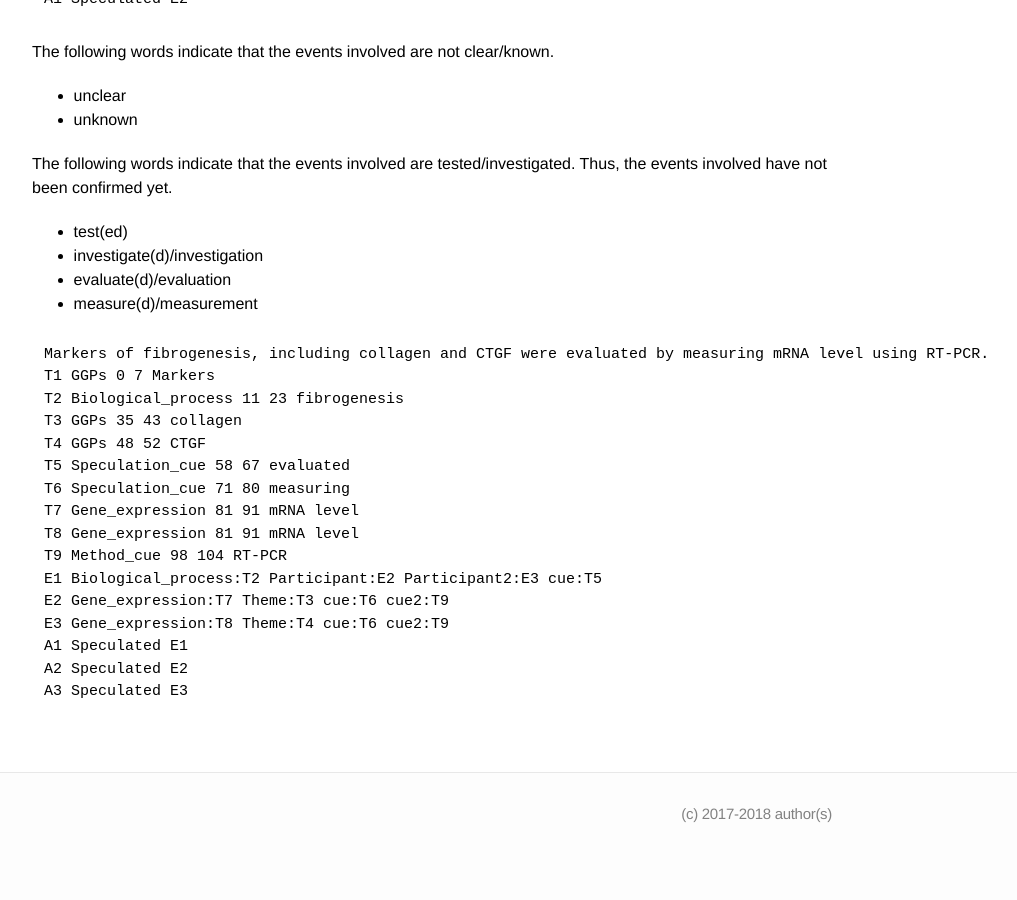
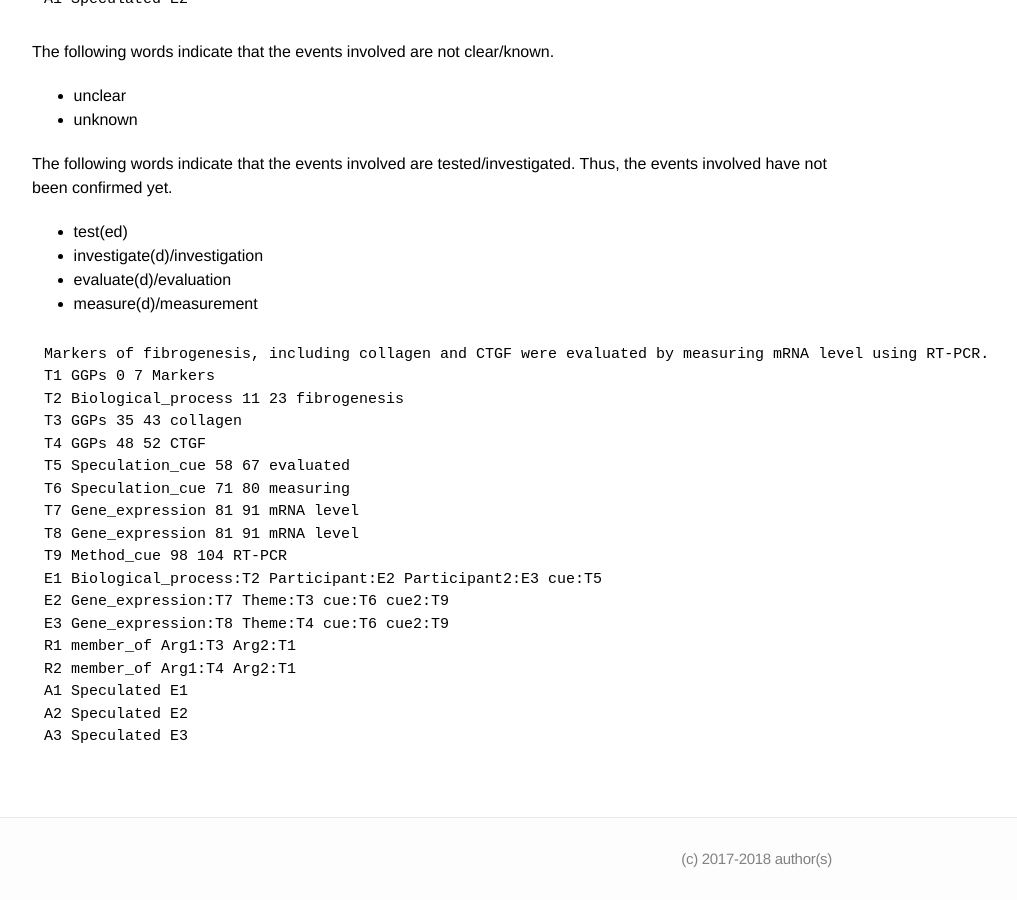
Before and after one commit to ezcatdb/molbiol_lung_corpus-guidelines, a Jekyll site: the page built from _entity/Speculation_cue.md, in a window 1280 px wide and 900 px high, scrolled down 863 px. Shown: the whole window, without its empty margins (208-1225 px from the left). Built offline with Jekyll 4.4.1, drawn with Linux system fonts in a browser that asks for light colours; before the commit the page ends 1718 px from its top, so only the background shows below that.

Commit message:
correction of sample sentence in _entity/Speculation_cue.md

```diff
--- a/_entity/Speculation_cue.md
+++ b/_entity/Speculation_cue.md
@@ -63,6 +63,8 @@ T9 Method_cue 98 104 RT-PCR
 E1 Biological_process:T2 Participant:E2 Participant2:E3 cue:T5
 E2 Gene_expression:T7 Theme:T3 cue:T6 cue2:T9
 E3 Gene_expression:T8 Theme:T4 cue:T6 cue2:T9
+R1 member_of Arg1:T3 Arg2:T1
+R2 member_of Arg1:T4 Arg2:T1
 A1 Speculated E1
 A2 Speculated E2
 A3 Speculated E3
```
